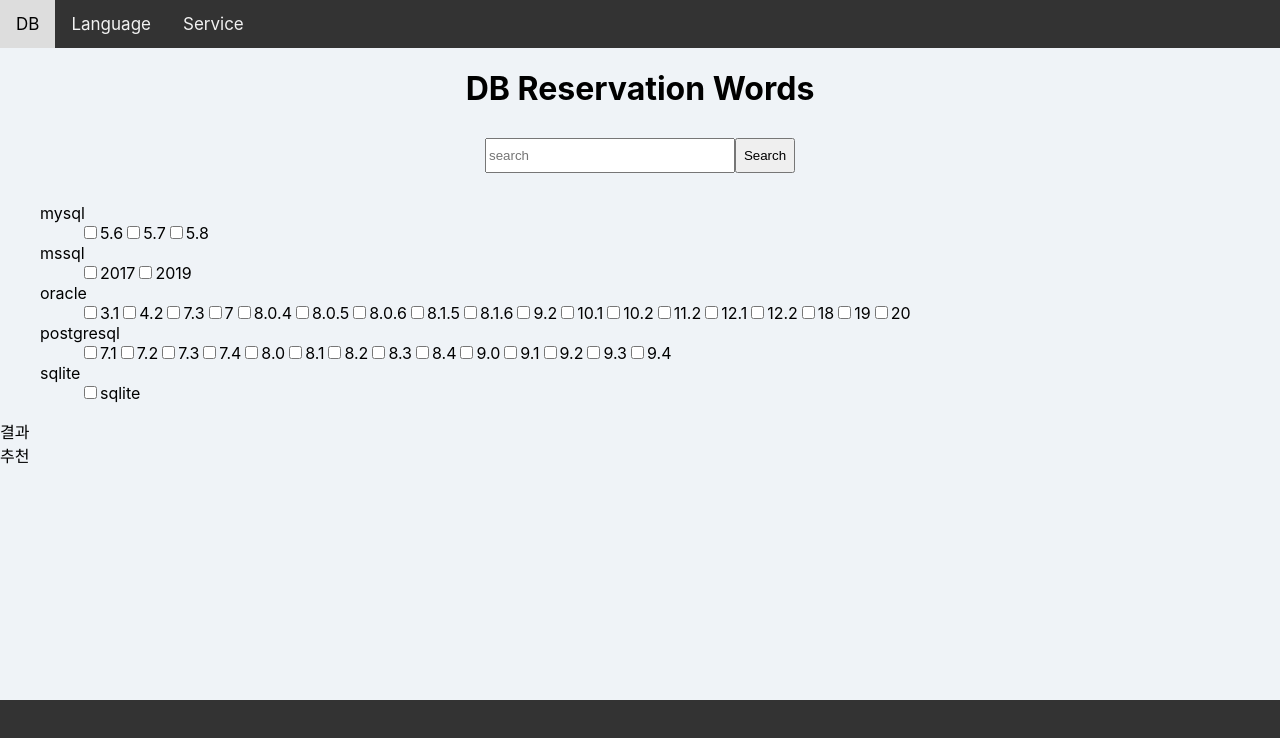
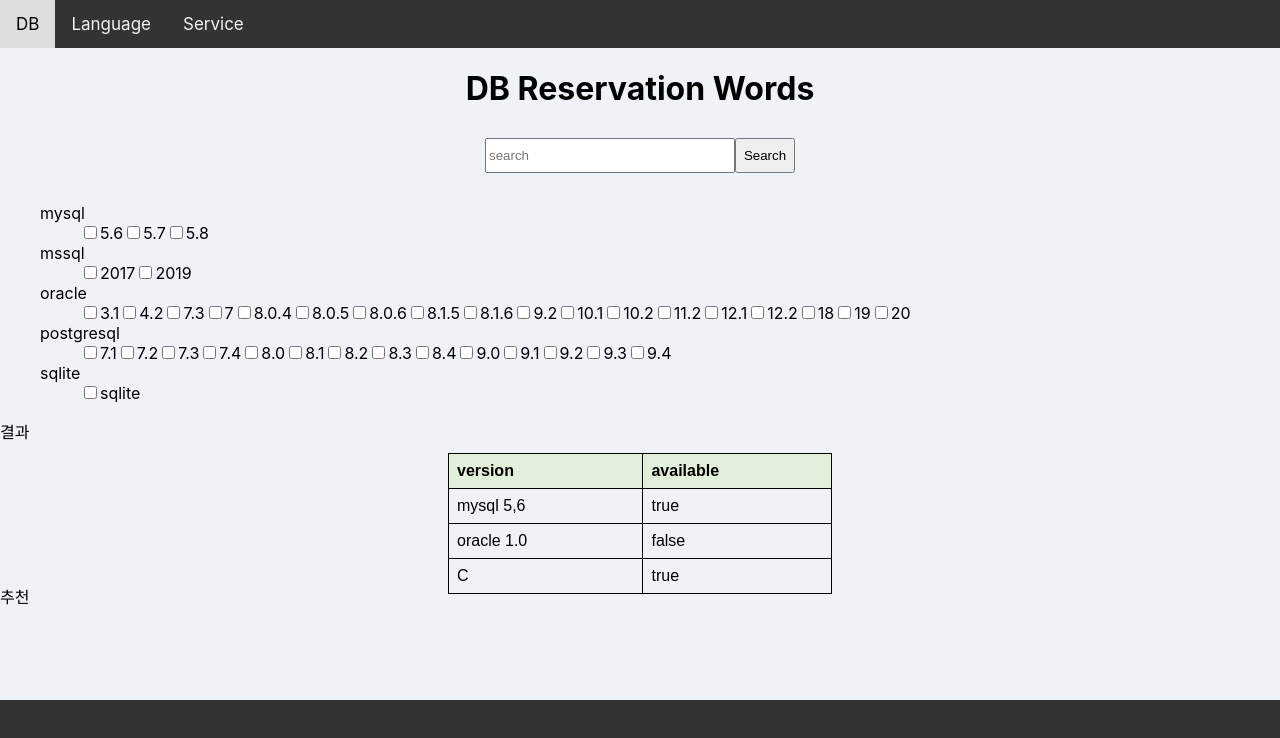
Before and after one commit to always0ne/reserved-words, a React (Create React App) app: page / in a window 1280 px wide. Shown: the top 738 px of the page. Built offline with nearby package versions, Linux system fonts and the light colour scheme.

Commit message:
feat: mk table by result

```diff
--- a/src/App.css
+++ b/src/App.css
@@ -13,7 +13,7 @@
 table {
   position: relative;
   left: 35%;
-  top: 90px;
+  top: 10px;
   font-family: Arial, Helvetica, sans-serif;
   border-collapse: collapse;
   width: 30%;
--- /dev/null
+++ b/src/components/MkResultTable.js
@@ -0,0 +1,61 @@
+import { Component, version } from "react";
+
+
+function MkResultTable(props){
+
+    return(
+        <table>
+            <tr>
+                <th>version</th>
+                <th>available</th>
+            </tr>
+
+
+                {props.version.map((v,index)=>
+                    <tr>
+                        <td>{v}</td>
+                        <td>{props.available[index]}</td>
+
+                    </tr>
+                )}
+
+
+
+            {/* <tr>
+                <td>{props.version[0]}</td>
+                <td>{props.available[0]}</td>
+            </tr> */}
+        </table>
+
+
+    )
+}
+// class MkResultTable extends Component{
+//     constructor(props){
+
+
+//     }
+
+//     render(){
+//         const {version,available}=this.props;
+//         for(let i=0;i<version.length;i++){
+//             return(
+//                 <tr>
+//                     <td>{version}</td>
+//                     <td>{available}</td>
+//                 </tr>
+//             )
+//         }
+//     }
+// }
+export default MkResultTable
+
+
+// .map((detail) => {
+//     return (
+//         <tr>
+//             <td>{detail.db}</td>
+//             <td>ok</td>
+//         </tr>
+//     )
+// })}
--- a/src/components/Selector.js
+++ b/src/components/Selector.js
@@ -1,5 +1,5 @@
 import React, {useEffect, useState} from 'react';
-import db from '../data/db/versions';
+import db from '../data/DB/versions';
 import language from '../data/language/versions';
 import service from '../data/service/versions';
 import './css/Selector.css'
--- a/src/pages/main.js
+++ b/src/pages/main.js
@@ -6,6 +6,7 @@
 import Result from "../components/Result";
 import Recommand from "../components/Recommand";
 import './main.css'
+import MkResultTable from "../components/MkResultTable";
 
 const Main = ({type}) => {
     const [checklist, setChecklist] = useState([]);
@@ -44,6 +45,7 @@
             <Search onSubmit={getSearchStrings}/>
             <Selector type={type} onSubmit={getVersions}/>
             <Result result={usable}/>
+            <MkResultTable version={["mysql 5,6","oracle 1.0","C"]} available={["true","false","true"]}/>
             <Recommand recommands={recommends}/>
             <footer/>
         </div>
```
